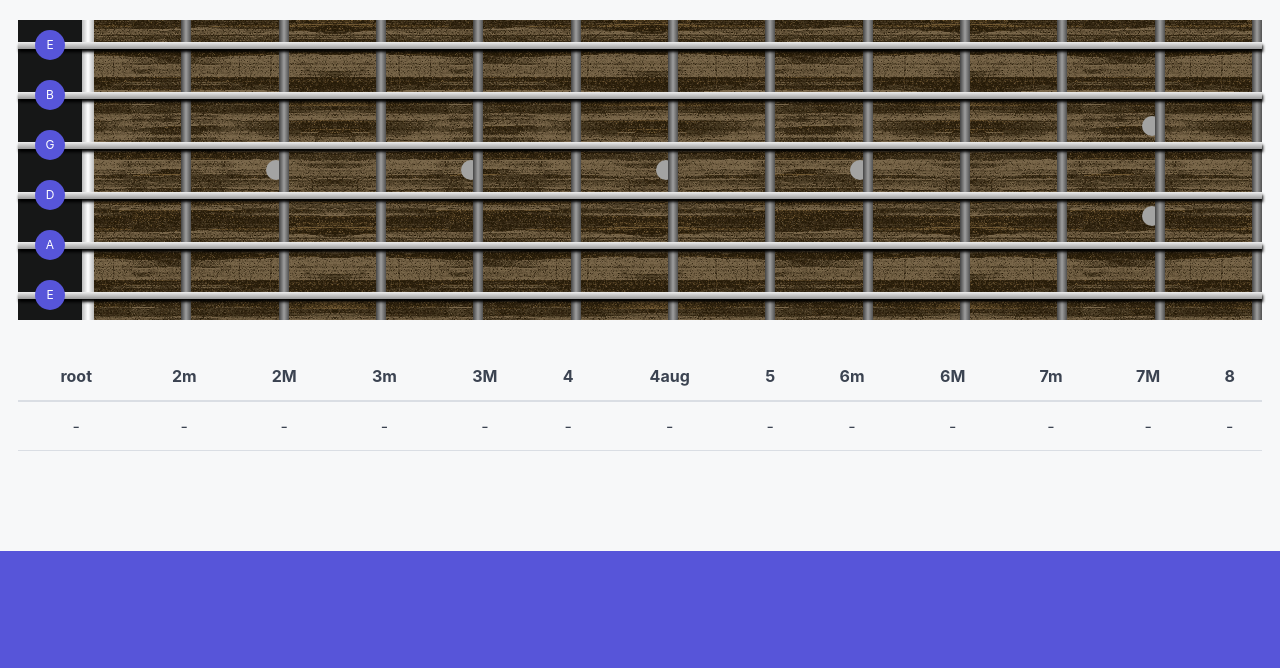
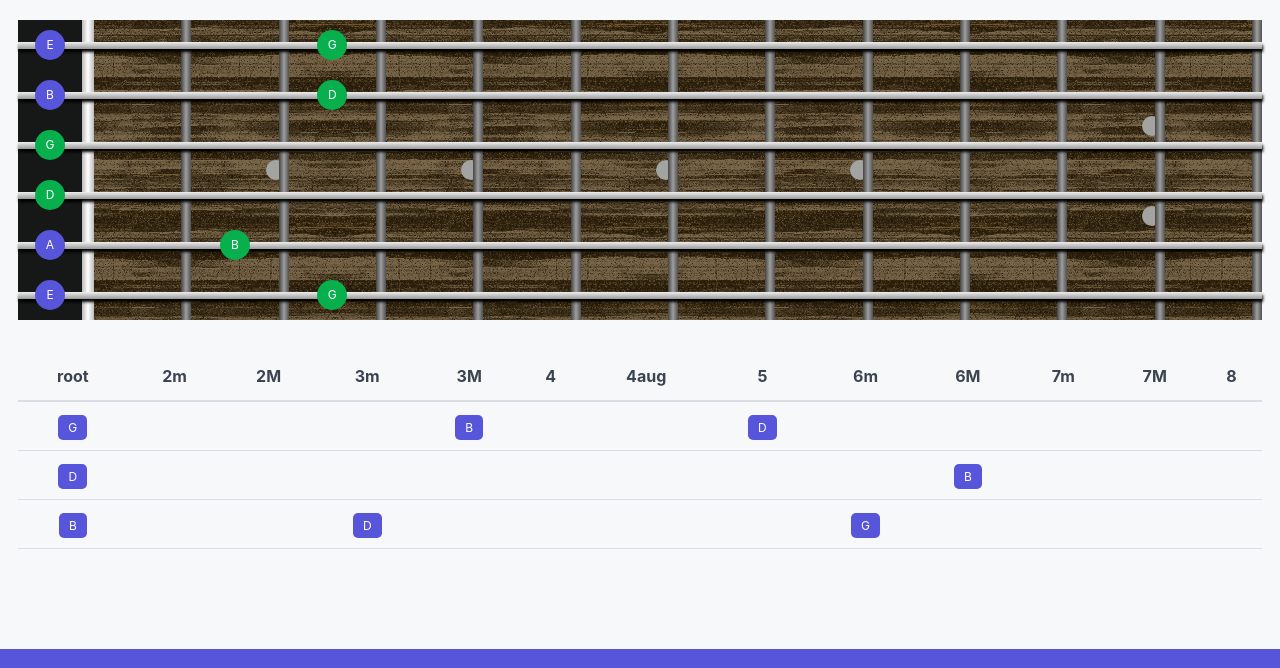
Before and after one commit to ericmiguel/name-this-chord, a plain HTML site: page index.html in a window 1280 px wide. Shown: the part 92-760 px from the top of the page. Drawn offline with nearby package versions, Linux system fonts and the light colour scheme.

Commit message:
:hammer: Gmaj as initial chord

```diff
--- a/index.html
+++ b/index.html
@@ -14,7 +14,9 @@
 			property="og:url"
 			content="https://ericmiguel.github.io/name-this-chord" />
 		<meta property="og:title" content="Name This Chord" />
-		<meta property="og:description" content="Find musical intervals and chords, fast" />
+		<meta
+			property="og:description"
+			content="Find musical intervals and chords, fast" />
 
 		<link rel="shortcut icon" href="img/favicons/favicon.ico" />
 		<link rel="icon" href="img/favicons/favicon.png" />
@@ -46,7 +48,12 @@
 							</section>
 
 							<section class="navbar-section">
-								<a href="https://www.github.com/ericmiguel/name-this-chord" target="_blank" class="btn btn-link">GitHub</a>
+								<a
+									href="https://www.github.com/ericmiguel/name-this-chord"
+									target="_blank"
+									class="btn btn-link"
+									>GitHub</a
+								>
 							</section>
 						</header>
 					</div>
@@ -80,23 +87,7 @@
 									<th>8</th>
 								</tr>
 							</thead>
-							<tbody id="found-intervals">
-								<tr>
-									<td>-</td>
-									<td>-</td>
-									<td>-</td>
-									<td>-</td>
-									<td>-</td>
-									<td>-</td>
-									<td>-</td>
-									<td>-</td>
-									<td>-</td>
-									<td>-</td>
-									<td>-</td>
-									<td>-</td>
-									<td>-</td>
-								</tr>
-							</tbody>
+							<tbody id="found-intervals"></tbody>
 						</table>
 					</div>
 				</div>
@@ -111,14 +102,13 @@
 					</div>
 					<div class="column col-12">
 						<p class="text-secondary">
-							Name This Chord is a humble hobby project.
-							I`m not a professional musician, even an experienced hobbyst.
-							I just enjoy studying music theory and also programming.
-							Here you can draw some guitar chords, find
-							intervals and study chord formation. Hope it helps!
+							Name This Chord is a humble hobby project. I`m not a
+							professional musician, even an experienced hobbyst. I just
+							enjoy studying music theory and also programming. Here you
+							can draw some guitar chords, find intervals and study chord
+							formation. Hope it helps!
 						</p>
 					</div>
-
 				</div>
 			</div>
 		</div>
@@ -130,12 +120,12 @@
 						<h2>Chords & Intervals</h2>
 					</div>
 					<div class="column col-12">
-						<p >
-							Chords are simply varying combinations of intervals.
-							Most basic chords are built using three notes.
-							Chords are built on their root note (the starting note) followed
-							by other notes. The other notes gives the chord a "feel" and
-							can make it sound good or bad in a given context (harmony).
+						<p>
+							Chords are simply varying combinations of intervals. Most
+							basic chords are built using three notes. Chords are built
+							on their root note (the starting note) followed by other
+							notes. The other notes gives the chord a "feel" and can make
+							it sound good or bad in a given context (harmony).
 						</p>
 					</div>
 					<div class="column col-3 col-md-12">
@@ -144,7 +134,8 @@
 								<div class="card-title h6">Major chords</div>
 							</div>
 							<div class="card-body">
-								Major chords sound full, positive, resolved and complete.
+								Major chords sound full, positive, resolved and
+								complete.
 							</div>
 							<div class="card-footer">
 								<a class="btn btn-primary" href="#" target="_blank"
@@ -159,7 +150,8 @@
 								<div class="card-title h6">Minor chords</div>
 							</div>
 							<div class="card-body">
-								Minor chords sound way different from major chords, but there’s only one note of difference.
+								Minor chords sound way different from major chords, but
+								there’s only one note of difference.
 							</div>
 							<div class="card-footer">
 								<a class="btn btn-primary" href="#" target="_blank"
@@ -171,10 +163,11 @@
 					<div class="column col-3 col-md-12">
 						<div class="card">
 							<div class="card-header">
-								<div class="card-title h6">Diminished  chords</div>
+								<div class="card-title h6">Diminished chords</div>
 							</div>
 							<div class="card-body">
-								Diminished chords will add a tense, dissonant sound to your music.
+								Diminished chords will add a tense, dissonant sound to
+								your music.
 							</div>
 							<div class="card-footer">
 								<a class="btn btn-primary" href="#" target="_blank"
@@ -186,10 +179,11 @@
 					<div class="column col-3 col-md-12">
 						<div class="card">
 							<div class="card-header">
-								<div class="card-title h6">Augmented   chords</div>
+								<div class="card-title h6">Augmented chords</div>
 							</div>
 							<div class="card-body">
-								Augmented chords sound odd and unsettling like something from the soundtrack of a science fiction movie.
+								Augmented chords sound odd and unsettling like something
+								from the soundtrack of a science fiction movie.
 							</div>
 							<div class="card-footer">
 								<a class="btn btn-primary" href="#" target="_blank"
@@ -206,7 +200,9 @@
 			<div class="ntchord-footer container grid-xl">
 				<p>
 					Designed and built with <span class="text-error">&hearts;</span> by
-					<a href="https://www.github.com/ericmiguel" target="_blank">Eric Miguel</a>. Licensed under the
+					<a href="https://www.github.com/ericmiguel" target="_blank"
+						>Eric Miguel</a
+					>. Licensed under the
 					<a
 						href="https://github.com/ericmiguel/name-this-chord/blob/main/LICENSE"
 						target="_blank"
--- a/js/fretboard.js
+++ b/js/fretboard.js
@@ -233,8 +233,19 @@ function create_fretboard(frets, strings, tuning = tunings["6 string standard"])
 	}
 }
 
-document.addEventListener("DOMContentLoaded", function (e) {
+function set_initial_chord() {
+	const strings = document.getElementsByClassName("string");
+	strings[0].getElementsByClassName("note-bubble")[3].click();
+	strings[1].getElementsByClassName("note-bubble")[3].click();
+	strings[2].getElementsByClassName("note-bubble")[0].click();
+	strings[3].getElementsByClassName("note-bubble")[0].click();
+	strings[4].getElementsByClassName("note-bubble")[2].click();
+	strings[5].getElementsByClassName("note-bubble")[3].click();
+}
+
+window.addEventListener("load", () => {
 	create_fretboard(n_frets, n_strings);
 	const fretboard = document.getElementById("fretboard");
 	fretboard.addEventListener("click", find_selected_intervals);
+	set_initial_chord();
 });
```
